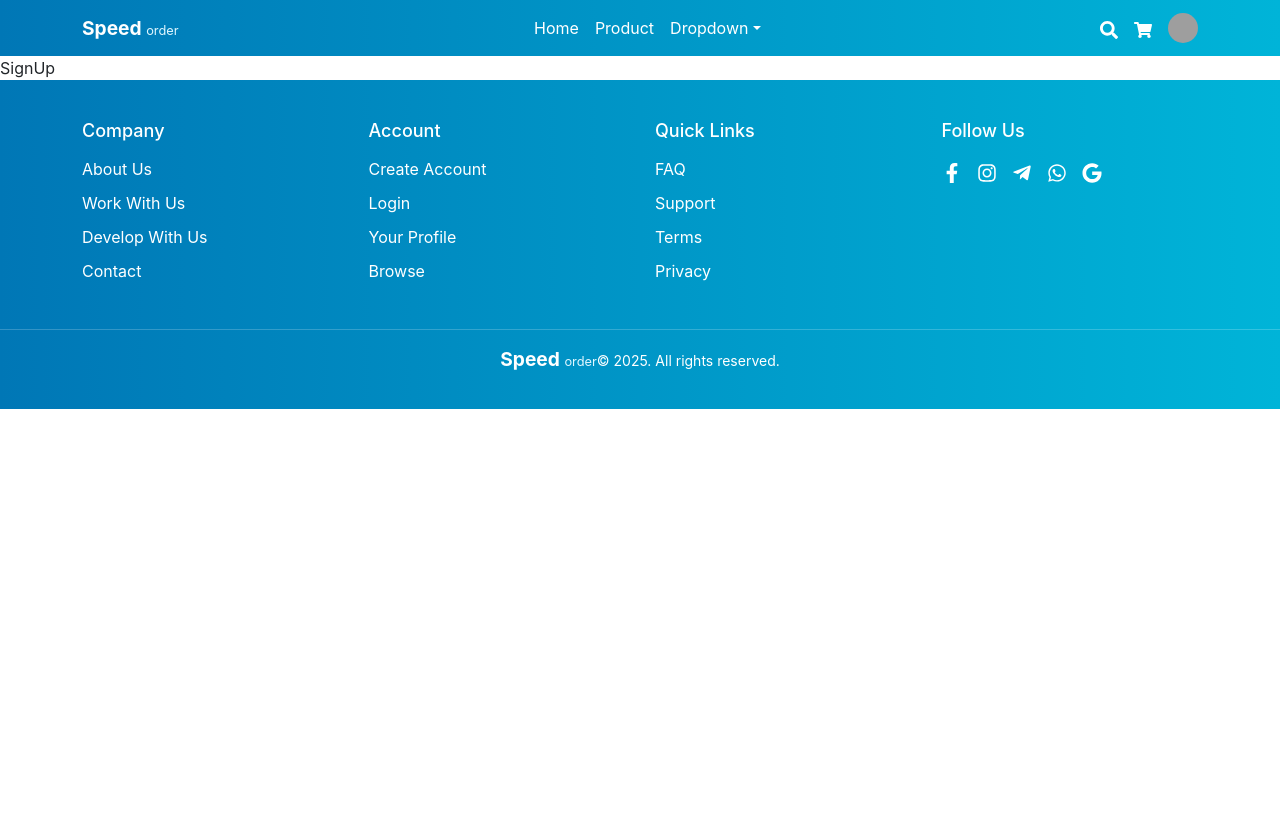
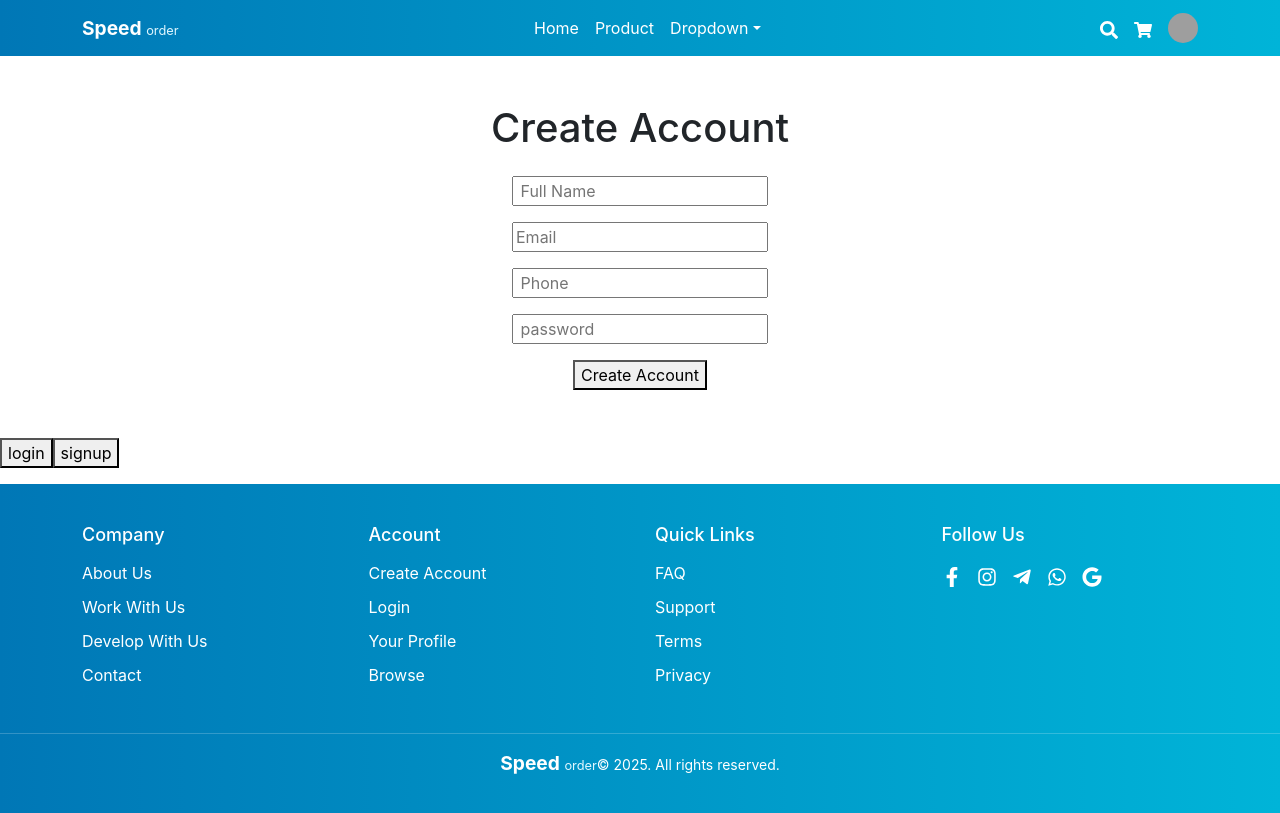
Before and after one commit to MahmoudAAbdelrahim/Speed_Order, a React (Create React App) app: page /SignUp in a window 1280 px wide. Built offline with nearby package versions, Linux system fonts and the light colour scheme; grey boxes are pictures that could not be loaded.

Commit message:
SignUp.jsx

```diff
--- a/src/SignUp.jsx
+++ b/src/SignUp.jsx
@@ -1,9 +1,130 @@
-import React from 'react'
+import React, { useState } from "react";
+import { useNavigate, Link } from "react-router-dom";
+import Button from "react-bootstrap/Button";
 
-const SignUp = () => {
+const Signup = () => {
+  const navigate = useNavigate();
+
+  const [formData, setFormData] = useState({
+    fullName: "",
+    email: "",
+    phone: "",
+    password: "",
+  });
+
+  const [errorMsg, setErrorMsg] = useState(""); // رسالة الخطأ
+
+  const handleChange = (e) => {
+    const { name, value } = e.target;
+    setFormData((prev) => ({
+      ...prev,
+      [name]: value,
+    }));
+  };
+
+  const handleSubmit = (e) => {
+    e.preventDefault();
+
+    const { fullName, email, phone, password } = formData;
+
+    if (!fullName || !email || !phone || !password) {
+      setErrorMsg("All data is required.");
+      return;
+    }
+
+    const existingUser = JSON.parse(localStorage.getItem("userInfo"));
+
+    // التحقق إذا الإيميل متكرر
+    if (existingUser && existingUser.email === email) {
+      setErrorMsg("The account already exists. Log in here.");
+      return;
+    }
+
+    const userWithLogin = {
+      ...formData,
+      isLoggedIn: false,
+    };
+
+    localStorage.setItem("userInfo", JSON.stringify(userWithLogin));
+    navigate("/login");
+  };
+
   return (
-    <div>SignUp</div>
-  )
-}
+    <>
+    <div className="container Login my-5">
+      <h1 className="text-center mb-4 TextLogin"> Create Account</h1>
 
-export default SignUp
+      {errorMsg && (
+        <div className="alert alert-danger text-center col-md-6 offset-md-3">
+          {errorMsg.includes(" Login") ? (
+            <>
+              {errorMsg} <Link to="/login">Click here</Link>
+            </>
+          ) : (
+            errorMsg
+          )}
+        </div>
+      )}
+
+      <form onSubmit={handleSubmit} className="FormLogin row g-3">
+        <div style={{ display: "flex", justifyContent: "center" }}>
+          <input
+            className="inputLogin"
+            placeholder=" Full Name"
+            type="text"
+            name="fullName"
+            onChange={handleChange}
+            required
+          />
+        </div>
+
+        <div style={{ display: "flex", justifyContent: "center" }}>
+          <input
+            className="inputLogin"
+            placeholder="Email"
+            type="email"
+            name="email"
+            onChange={handleChange}
+            required
+          />
+        </div>
+
+        <div style={{ display: "flex", justifyContent: "center" }}>
+          <input
+          className="inputLogin"
+            placeholder=" Phone"
+            type="tel"
+            name="phone"
+            onChange={handleChange}
+            required
+          />
+        </div>
+
+        <div style={{ display: "flex", justifyContent: "center" }}>
+          <input
+            className="inputLogin"
+            placeholder=" password"
+            type="password"
+            name="password"
+            onChange={handleChange}
+            required
+          />
+        </div>
+
+        <div className="text-center">
+          <button type="submit" className="btnLogin">
+            Create Account
+          </button>
+        </div>
+      </form>
+              </div>
+              <div  className="buttonLoSi  my-3">
+                <a className="loginB " href="/Login"><button className="loginB" >login</button></a>
+                <button className="signupB"> signup </button>
+              </div>
+
+        </>
+  );
+};
+
+export default Signup;
```
